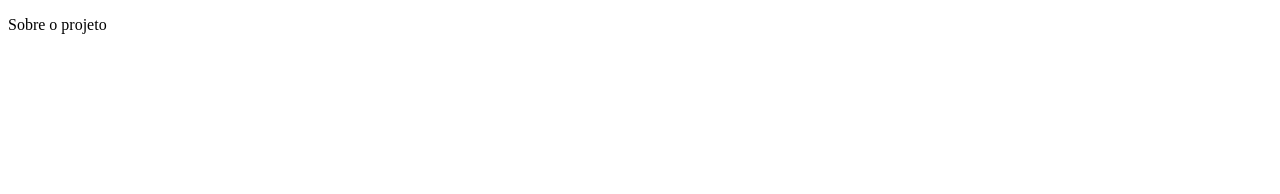
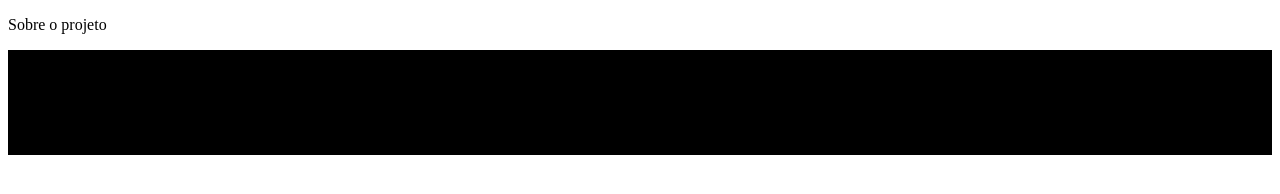
Before and after one commit to MarcusViniciusGodoy/Robo_site, a plain HTML site: page about.html in a window 1280 px wide. Drawn offline with Linux system fonts and the light colour scheme.

Commit message:
Variable created for colors

```diff
--- a/about.html
+++ b/about.html
@@ -3,6 +3,7 @@
 <head>
     <meta charset="UTF-8">
     <meta name="viewport" content="width=device-width, initial-scale=1.0">
+    <link rel="stylesheet" type="text/css" href="styles/style.css">
     <title>Sobre</title>
 </head>
 <body>
@@ -10,5 +11,8 @@
         <p>Sobre o projeto</p>
     </main>
 
+    <footer class="rodape">
+        <p>Redes sociais:</p>
+    </footer>
 </body>
 </html>
--- a/styles/style.css
+++ b/styles/style.css
@@ -1,8 +1,14 @@
+:root{
+    --cor-primaria: black;
+    --cor-secundaria: white;
+    --cor-terciaria: aliceblue;
+}
+
 body {
     height: 100vh;
     box-sizing: border-box;
-    background-color: rgb(251, 255, 255);
-    color: #F6F6F6;
+    background-color: var(--cor-secundaria);
+    color: var(--cor-primaria);
 }
 
 .cabecalho{
@@ -11,17 +17,17 @@
 }
 
 .cabecalho_links{
-    color: white;
+    color: var(--cor-secundaria);
     font-size: 24px;
     padding: 2% 0 0 10%;
     text-decoration: none;
 }
 
 .rodape {
-    background-color: black;
+    background-color: var(--cor-primaria);
     padding: 15px;
     text-align: center;
     font-size: 24px;
-    color: aliceblue;
+    color: var(--cor-primaria);
     position: sticky;
 }
```
